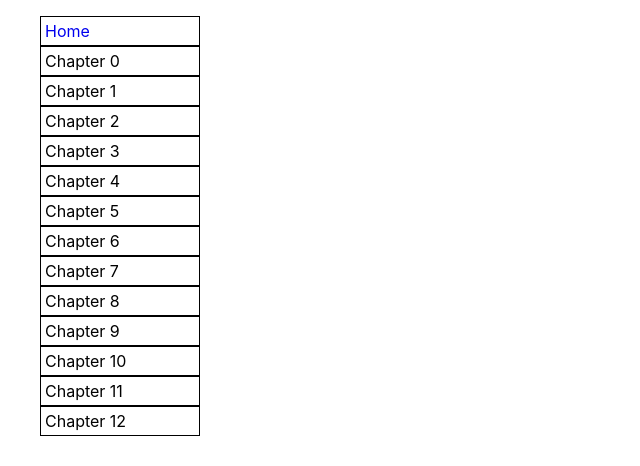
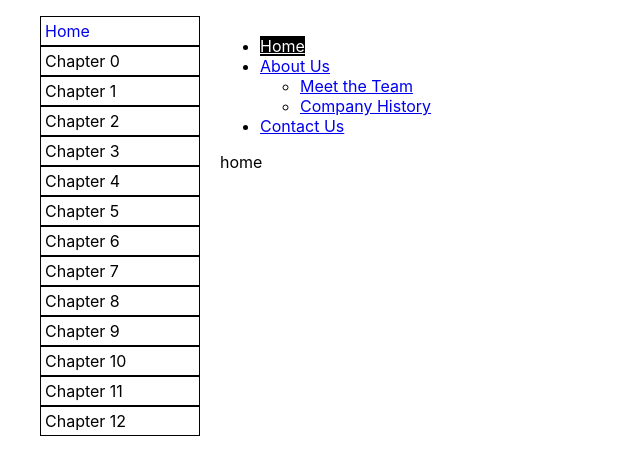
Before and after one commit to chrisminnick/react-js-foundations, a React (Create React App) app in the folder book-code-listings/: page /listing1202 in a window 1280 px wide. Shown: the top 466 px of the page, without its empty margins (0-640 px from the left). Built offline with nearby package versions, Linux system fonts and the light colour scheme.

Commit message:
starting lesson 12

```diff
--- a/book-code-listings/src/App.js
+++ b/book-code-listings/src/App.js
@@ -109,7 +109,7 @@ import WordCount from './chapter11/WordCount';
 import CountingBox from './chapter11/CountingBox';
 import RenderCounter from './chapter11/RenderCounter';
 import ChooseYourAdventure from './chapter12/ChooseYourAdventure';
-
+import NavMenu from './chapter12/NavMenu';
 
 function App() {
   return (
@@ -504,6 +504,9 @@ function App() {
                 <li>
                   <Link to="/listing1201">Listing 12-01</Link>
                 </li>
+                <li>
+                  <Link to="/listing1202">Listing 12-02</Link>
+                </li>
                 </ul>
                 </Collapsible>
                 </li>
@@ -825,6 +828,9 @@ function App() {
           <Route path="/listing1201">
             <ChooseYourAdventure />
           </Route>
+          <Route path="/listing1202">
+            <NavMenu />
+          </Route>
         </Switch>
       </main>
       </div>
--- a/book-code-listings/src/chapter12/ChooseYourAdventure.js
+++ b/book-code-listings/src/chapter12/ChooseYourAdventure.js
@@ -14,7 +14,7 @@ function ChooseYourAdventure() {
         <p>You come to a fork in the road. Which path will you take?</p>
         <ul>
           <li>
-            <Link to="/worn">The More Well-traveled Path</Link>
+            <Link to="http://www.chrisminnick.com">The More Well-traveled Path</Link>
           </li>
           <li>
             <Link to="/untrodden">The Less Well-traveled Path</Link>
--- /dev/null
+++ b/book-code-listings/src/chapter12/NavMenu.js
@@ -0,0 +1,39 @@
+import React from "react";
+import {
+  BrowserRouter as Router,
+  Route,
+  NavLink
+} from "react-router-dom";
+
+function NavMenu() {
+  return (
+    <Router>
+      <div>
+        <ul>
+          <li><NavLink to="/" activeStyle={{backgroundColor:'black',color:'white'}}>Home</NavLink></li>
+          <li><NavLink to="/aboutUs" activeStyle={{backgroundColor:'black',color:'white'}}>About Us</NavLink>
+            <ul>
+              <li><NavLink to="/aboutUs/team" activeStyle={{backgroundColor:'black',color:'white'}}>Meet the Team</NavLink></li>
+              <li><NavLink to="/aboutUs/history" activeStyle={{backgroundColor:'black',color:'white'}}>Company History</NavLink></li>
+            </ul>
+          </li>
+          <li><NavLink to="/contactUs" activeStyle={{backgroundColor:'black',color:'white'}}>Contact Us</NavLink></li>
+        </ul>
+
+
+
+        <Route path="/">
+          <p>home</p>
+        </Route>
+        <Route path="/aboutUs">
+          <p>about us</p>
+        </Route>
+        <Route path="/aboutUs/team">
+          <p>meet the team</p>
+        </Route>
+      </div>
+    </Router>
+  );
+}
+
+export default NavMenu;
```
Also changed, not shown: book-code-listings/src/chapter12/NavMenuExact.js (added, +39 -0 lines).
